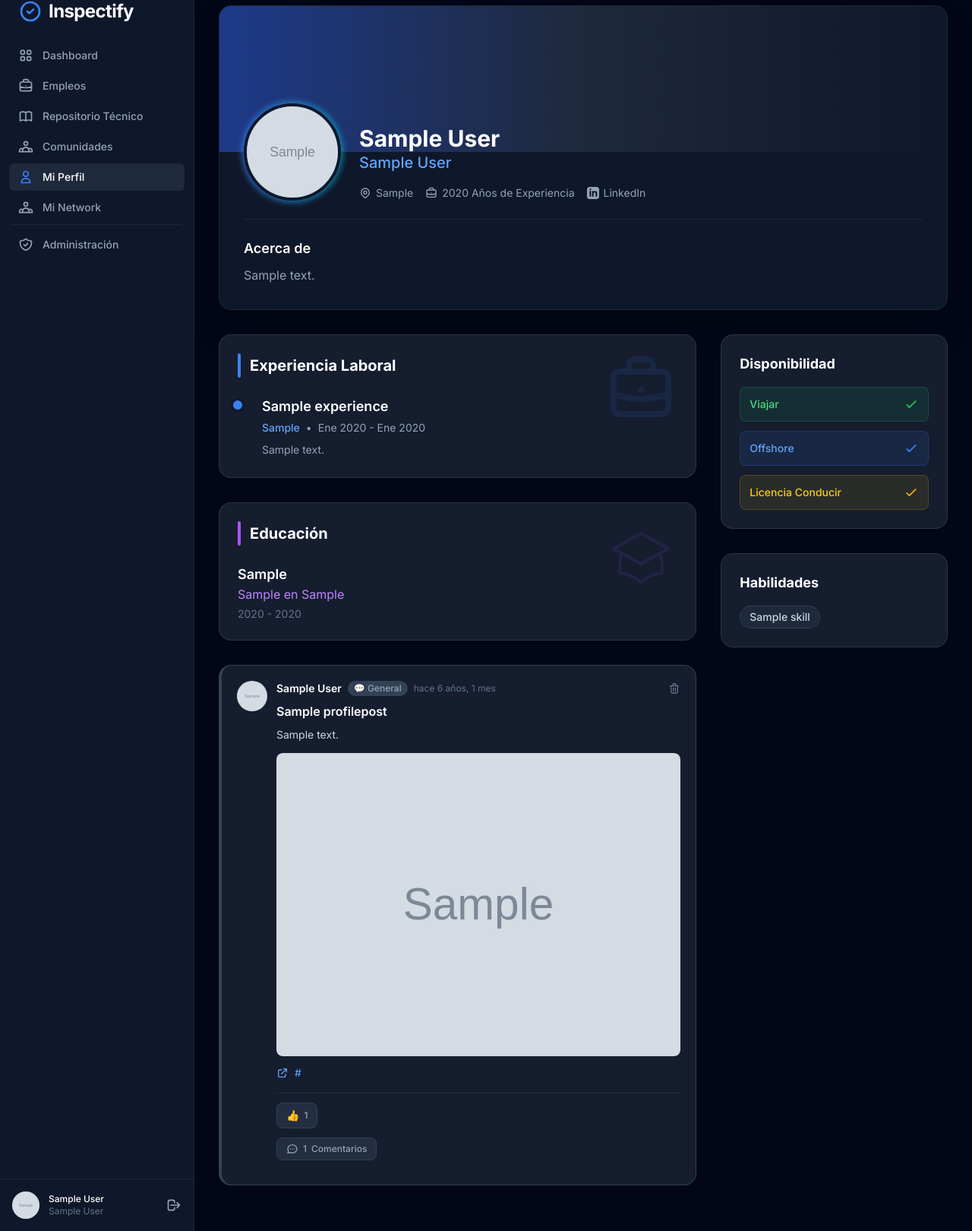
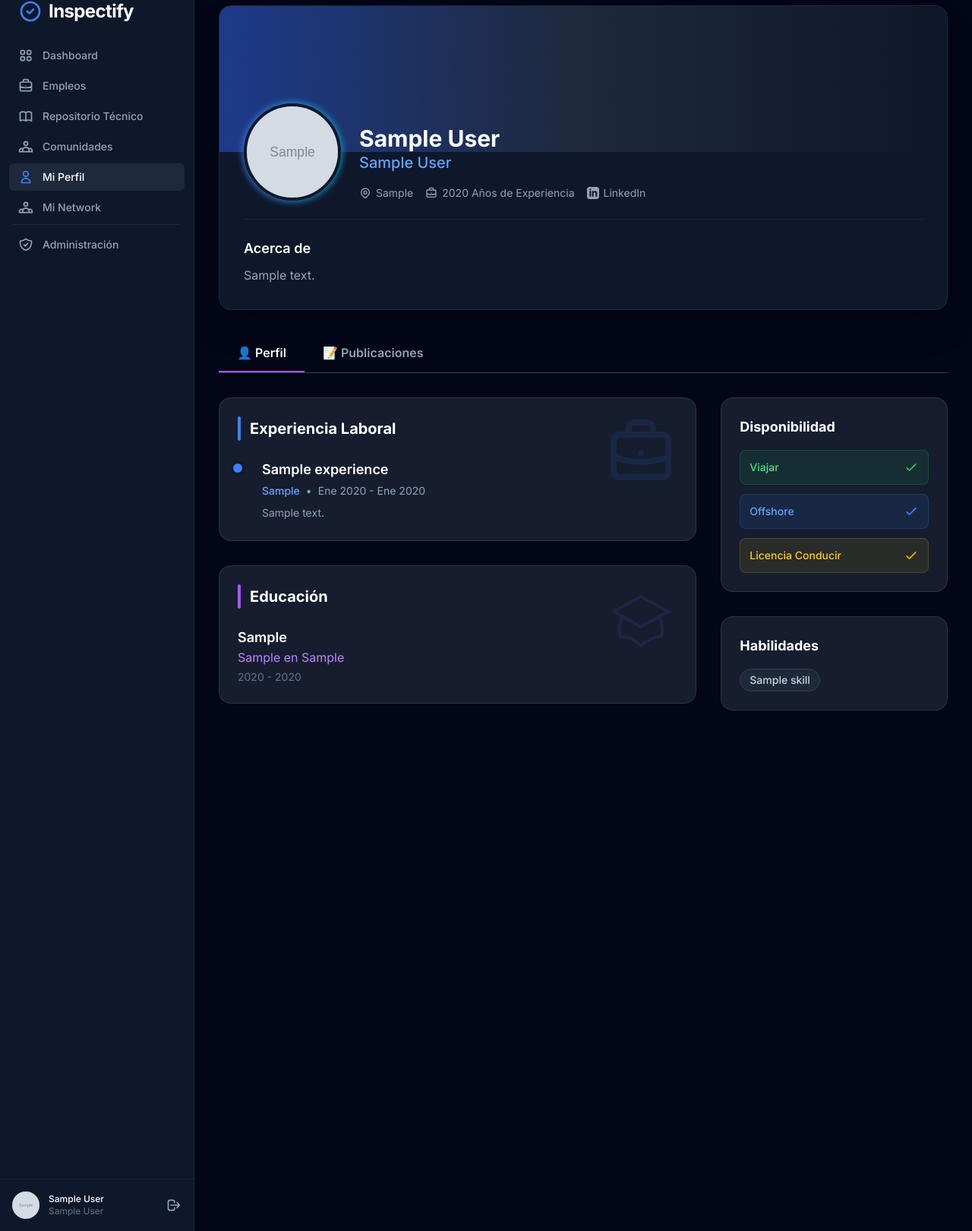
Before and after one commit to TG12r/inspectify, a Django app: a page that uses templates/core/profile_detail.html in a window 1280 px wide. Shown: the part 25-1645 px from the top of the page at 76% size. Run offline with Django 5.2, Linux system fonts and the light colour scheme; tables that the repository leaves empty hold one stand-in row (values such as "Sample post"); grey boxes marked "Sample" are stand-in pictures; some libraries are stand-ins or nearby versions.

Commit message:
Orden en el perfil

```diff
--- a/templates/core/profile_detail.html
+++ b/templates/core/profile_detail.html
@@ -153,6 +153,22 @@
         </div>
     </div>
 
+    <!-- Tabs Navigation -->
+    <div class="flex border-b border-slate-700">
+        <button onclick="switchTab('perfil')"
+                id="tab-perfil-btn"
+                class="px-6 py-3 font-semibold text-white border-b-2 border-purple-500 hover:text-purple-400 transition-colors tab-btn active">
+            👤 Perfil
+        </button>
+        <button onclick="switchTab('publicaciones')"
+                id="tab-publicaciones-btn"
+                class="px-6 py-3 font-semibold text-slate-400 border-b-2 border-transparent hover:text-white transition-colors tab-btn">
+            📝 Publicaciones
+        </button>
+    </div>
+
+    <!-- TAB 1: Perfil -->
+    <div id="tab-perfil" class="tab-content">
         <div class="grid grid-cols-1 lg:grid-cols-3 gap-8">
             <!-- Main Content -->
             <div class="lg:col-span-2 space-y-8">
@@ -230,74 +246,6 @@
                     {% else %}
                     <p class="text-slate-500 italic">No hay educación registrada aún.</p>
                     {% endif %}
-            </div>
-
-            {% if is_owner %}
-            <!-- Post Composer -->
-            <div class="glass-panel p-6 rounded-2xl">
-                <h3 class="text-lg font-bold text-white mb-4 flex items-center">
-                    <span class="w-1 h-6 bg-purple-500 rounded-full mr-3"></span>
-                    Comparte una actualización
-                </h3>
-                <form hx-post="{% url 'create_profile_post' %}"
-                      hx-target="#posts-feed"
-                      hx-swap="afterbegin"
-                      hx-on::after-request="this.reset()"
-                      hx-encoding="multipart/form-data"
-                      enctype="multipart/form-data"
-                      class="space-y-3">
-                    {% csrf_token %}
-
-                    <div class="flex gap-2">
-                        <select name="post_type"
-                                class="bg-slate-800 border border-slate-700 rounded-lg px-3 py-2 text-slate-300 text-xs focus:outline-none focus:border-purple-500">
-                            <option value="GENERAL">💬 General</option>
-                            <option value="ACHIEVEMENT">🏆 Logro</option>
-                            <option value="PROJECT">🚀 Proyecto</option>
-                            <option value="CERTIFICATION">📜 Certificación</option>
-                            <option value="ARTICLE">📝 Artículo</option>
-                        </select>
-                    </div>
-
-                    <input type="text"
-                           name="title"
-                           placeholder="Título (opcional)"
-                           class="w-full bg-slate-800 border border-slate-700 rounded-lg px-3 py-2 text-slate-300 placeholder-slate-500 text-sm focus:outline-none focus:border-purple-500">
-
-                    <textarea name="content"
-                              rows="4"
-                              placeholder="¿Qué quieres compartir?"
-                              class="w-full bg-slate-800 border border-slate-700 rounded-lg p-3 text-slate-300 placeholder-slate-500 text-sm resize-none focus:outline-none focus:border-purple-500"
-                              required></textarea>
-
-                    <input type="url"
-                           name="link"
-                           placeholder="Enlace (opcional)"
-                           class="w-full bg-slate-800 border border-slate-700 rounded-lg px-3 py-2 text-slate-300 placeholder-slate-500 text-sm focus:outline-none focus:border-purple-500">
-
-                    <div class="flex items-center justify-between">
-                        <label class="flex items-center gap-2 cursor-pointer text-slate-400 hover:text-purple-400 transition-colors">
-                            <svg class="w-5 h-5" fill="none" stroke="currentColor" viewBox="0 0 24 24">
-                                <path stroke-linecap="round" stroke-linejoin="round" stroke-width="2" d="M4 16l4.586-4.586a2 2 0 012.828 0L16 16m-2-2l1.586-1.586a2 2 0 012.828 0L20 14m-6-6h.01M6 20h12a2 2 0 002-2V6a2 2 0 00-2-2H6a2 2 0 00-2 2v12a2 2 0 002 2z"></path>
-                            </svg>
-                            <span class="text-xs">Agregar imagen</span>
-                            <input type="file" name="image" accept="image/*" class="hidden">
-                        </label>
-
-                        <button type="submit"
-                                class="px-4 py-2 bg-purple-600 hover:bg-purple-700 text-white rounded-lg text-sm font-medium transition-colors">
-                            Publicar
-                        </button>
-                    </div>
-                </form>
-            </div>
-            {% endif %}
-
-            <!-- Posts Feed -->
-            <div id="posts-feed" class="space-y-6">
-                {% for post in posts %}
-                    {% include 'core/_profile_post_card.html' %}
-                {% endfor %}
                 </div>
 
             </div>
@@ -383,4 +331,117 @@
             </div>
         </div>
     </div>
+
+    <!-- TAB 2: Publicaciones -->
+    <div id="tab-publicaciones" class="tab-content hidden">
+        <div class="grid grid-cols-1 lg:grid-cols-3 gap-8">
+            <!-- Main Content -->
+            <div class="lg:col-span-2 space-y-8">
+
+                {% if is_owner %}
+                <!-- Post Composer -->
+                <div class="glass-panel p-6 rounded-2xl">
+                    <h3 class="text-lg font-bold text-white mb-4 flex items-center">
+                        <span class="w-1 h-6 bg-purple-500 rounded-full mr-3"></span>
+                        Comparte una actualización
+                    </h3>
+                    <form hx-post="{% url 'create_profile_post' %}"
+                          hx-target="#posts-feed"
+                          hx-swap="afterbegin"
+                          hx-on::after-request="this.reset()"
+                          hx-encoding="multipart/form-data"
+                          enctype="multipart/form-data"
+                          class="space-y-3">
+                        {% csrf_token %}
+
+                        <div class="flex gap-2">
+                            <select name="post_type"
+                                    class="bg-slate-800 border border-slate-700 rounded-lg px-3 py-2 text-slate-300 text-xs focus:outline-none focus:border-purple-500">
+                                <option value="GENERAL">💬 General</option>
+                                <option value="ACHIEVEMENT">🏆 Logro</option>
+                                <option value="PROJECT">🚀 Proyecto</option>
+                                <option value="CERTIFICATION">📜 Certificación</option>
+                                <option value="ARTICLE">📝 Artículo</option>
+                            </select>
+                        </div>
+
+                        <input type="text"
+                               name="title"
+                               placeholder="Título (opcional)"
+                               class="w-full bg-slate-800 border border-slate-700 rounded-lg px-3 py-2 text-slate-300 placeholder-slate-500 text-sm focus:outline-none focus:border-purple-500">
+
+                        <textarea name="content"
+                                  rows="4"
+                                  placeholder="¿Qué quieres compartir?"
+                                  class="w-full bg-slate-800 border border-slate-700 rounded-lg p-3 text-slate-300 placeholder-slate-500 text-sm resize-none focus:outline-none focus:border-purple-500"
+                                  required></textarea>
+
+                        <input type="url"
+                               name="link"
+                               placeholder="Enlace (opcional)"
+                               class="w-full bg-slate-800 border border-slate-700 rounded-lg px-3 py-2 text-slate-300 placeholder-slate-500 text-sm focus:outline-none focus:border-purple-500">
+
+                        <div class="flex items-center justify-between">
+                            <label class="flex items-center gap-2 cursor-pointer text-slate-400 hover:text-purple-400 transition-colors">
+                                <svg class="w-5 h-5" fill="none" stroke="currentColor" viewBox="0 0 24 24">
+                                    <path stroke-linecap="round" stroke-linejoin="round" stroke-width="2" d="M4 16l4.586-4.586a2 2 0 012.828 0L16 16m-2-2l1.586-1.586a2 2 0 012.828 0L20 14m-6-6h.01M6 20h12a2 2 0 002-2V6a2 2 0 00-2-2H6a2 2 0 00-2 2v12a2 2 0 002 2z"></path>
+                                </svg>
+                                <span class="text-xs">Agregar imagen</span>
+                                <input type="file" name="image" accept="image/*" class="hidden">
+                            </label>
+
+                            <button type="submit"
+                                    class="px-4 py-2 bg-purple-600 hover:bg-purple-700 text-white rounded-lg text-sm font-medium transition-colors">
+                                Publicar
+                            </button>
+                        </div>
+                    </form>
+                </div>
+                {% endif %}
+
+                <!-- Posts Feed -->
+                <div id="posts-feed" class="space-y-6">
+                    {% for post in posts %}
+                        {% include 'core/_profile_post_card.html' %}
+                    {% endfor %}
+                </div>
+
+            </div>
+
+            <!-- Sidebar -->
+            <div class="space-y-8">
+                <div class="glass-panel p-6 rounded-2xl">
+                    <h3 class="text-lg font-bold text-white mb-4">📊 Estadísticas</h3>
+                    <div class="space-y-3">
+                        <div class="flex justify-between items-center">
+                            <span class="text-slate-400">Total de posts</span>
+                            <span class="text-white font-bold text-lg">{{ posts|length }}</span>
+                        </div>
+                    </div>
+                </div>
+            </div>
+        </div>
+    </div>
+
+    <script>
+        function switchTab(tabName) {
+            // Ocultar todos los tabs
+            document.querySelectorAll('.tab-content').forEach(tab => {
+                tab.classList.add('hidden');
+            });
+
+            // Mostrar el tab seleccionado
+            document.getElementById('tab-' + tabName).classList.remove('hidden');
+
+            // Actualizar botones activos
+            document.querySelectorAll('.tab-btn').forEach(btn => {
+                btn.classList.remove('border-purple-500', 'text-white');
+                btn.classList.add('border-transparent', 'text-slate-400');
+            });
+
+            document.getElementById('tab-' + tabName + '-btn').classList.add('border-purple-500', 'text-white');
+            document.getElementById('tab-' + tabName + '-btn').classList.remove('border-transparent', 'text-slate-400');
+        }
+    </script>
+</div>
 {% endblock %}
```
Lines whose indentation alone changed are shown as unchanged.
